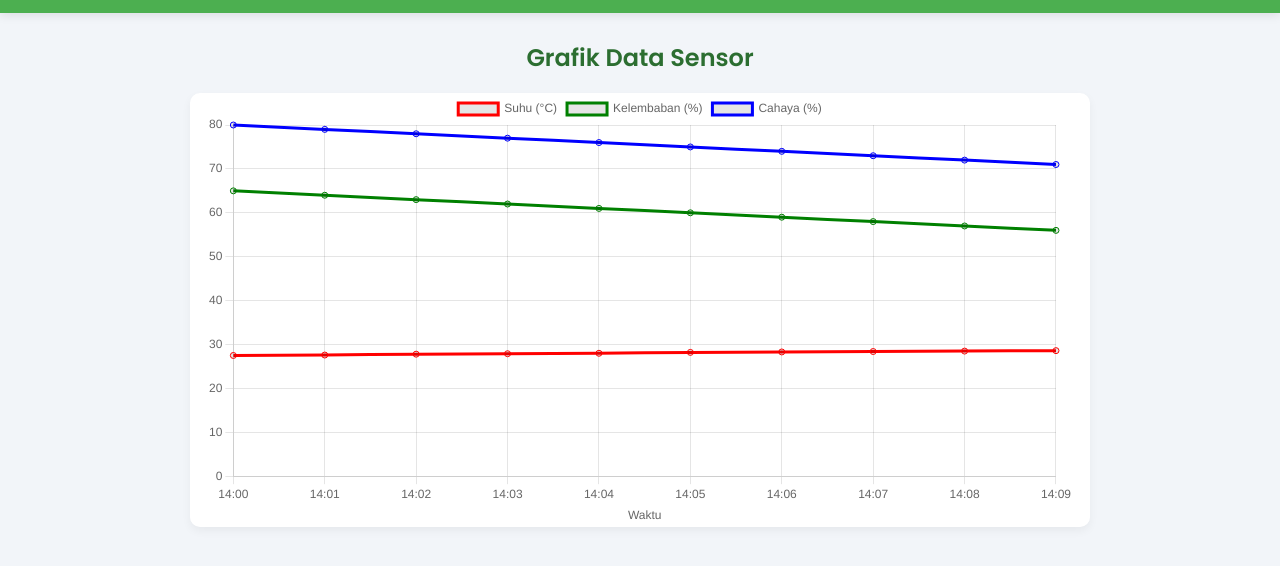
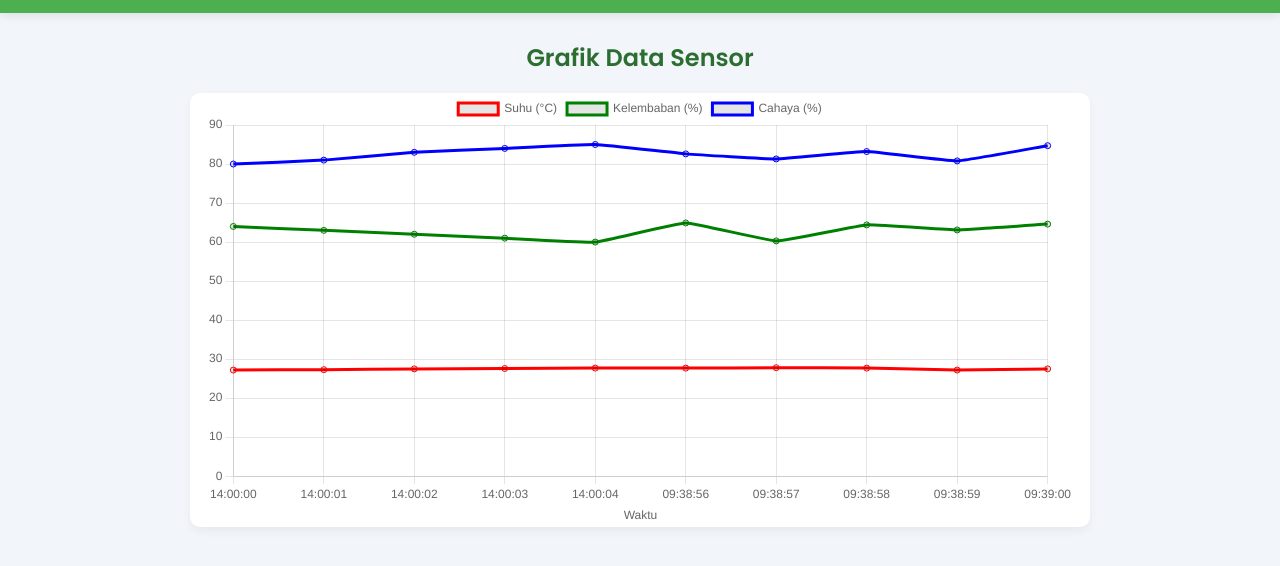
Before and after one commit to syifaalmahdhori/IOT_SEKOLAH, a plain HTML site: page grafik.html in a window 1280 px wide. Shown: the part 64-630 px from the top of the page. Drawn offline with nearby package versions, Linux system fonts and the light colour scheme.

Commit message:
grafik.html

```diff
--- a/grafik.html
+++ b/grafik.html
@@ -21,7 +21,15 @@
   <div class="header-content">
     <img src="logo_ss.png" alt="Logo" class="logo" />
     <div class="title">Realtime Sensor</div>
-    <button class="hamburger" id="hamburger" aria-label="Toggle menu" aria-controls="navLinks" aria-expanded="false">☰</button>
+    <button
+      class="hamburger"
+      id="hamburger"
+      aria-label="Toggle menu"
+      aria-controls="navLinks"
+      aria-expanded="false"
+    >
+      ☰
+    </button>
     <nav class="nav-links" id="navLinks">
       <a href="index.html">Realtime</a>
       <a href="grafik.html" class="active">Grafik</a>
@@ -38,27 +46,32 @@
 </div>
 
 <script>
-  // Data dummy 10 terakhir
-  const dummyData = [
-    { waktu: "14:00", suhu: 27.5, kelembaban: 65, cahaya: 80 },
-    { waktu: "14:01", suhu: 27.6, kelembaban: 64, cahaya: 79 },
-    { waktu: "14:02", suhu: 27.8, kelembaban: 63, cahaya: 78 },
-    { waktu: "14:03", suhu: 27.9, kelembaban: 62, cahaya: 77 },
-    { waktu: "14:04", suhu: 28.0, kelembaban: 61, cahaya: 76 },
-    { waktu: "14:05", suhu: 28.2, kelembaban: 60, cahaya: 75 },
-    { waktu: "14:06", suhu: 28.3, kelembaban: 59, cahaya: 74 },
-    { waktu: "14:07", suhu: 28.4, kelembaban: 58, cahaya: 73 },
-    { waktu: "14:08", suhu: 28.5, kelembaban: 57, cahaya: 72 },
-    { waktu: "14:09", suhu: 28.6, kelembaban: 56, cahaya: 71 }
+// Simulasi data dummy untuk tampilan tanpa PHP
+let dummyData = [
+  { waktu: "14:00:00", suhu: 27.2, kelembaban: 64, cahaya: 80 },
+  { waktu: "14:00:01", suhu: 27.3, kelembaban: 63, cahaya: 81 },
+  { waktu: "14:00:02", suhu: 27.5, kelembaban: 62, cahaya: 83 },
+  { waktu: "14:00:03", suhu: 27.6, kelembaban: 61, cahaya: 84 },
+  { waktu: "14:00:04", suhu: 27.7, kelembaban: 60, cahaya: 85 }
 ];
 
+let chart;
+
+function updateChart() {
   const labels = dummyData.map(d => d.waktu);
   const suhu = dummyData.map(d => d.suhu);
   const kelembaban = dummyData.map(d => d.kelembaban);
   const cahaya = dummyData.map(d => d.cahaya);
 
+  if (chart) {
+    chart.data.labels = labels;
+    chart.data.datasets[0].data = suhu;
+    chart.data.datasets[1].data = kelembaban;
+    chart.data.datasets[2].data = cahaya;
+    chart.update();
+  } else {
     const ctx = document.getElementById('sensorChart').getContext('2d');
-  const chart = new Chart(ctx, {
+    chart = new Chart(ctx, {
       type: 'line',
       data: {
         labels,
@@ -72,24 +85,35 @@
         responsive: true,
         animation: false,
         scales: {
-        x: {
-          title: {
-            display: true,
-            text: 'Waktu'
-          }
-        },
-        y: {
-          beginAtZero: true
-        }
+          x: { title: { display: true, text: 'Waktu' } },
+          y: { beginAtZero: true }
         }
       }
     });
+  }
+}
+
+// Simulasi data bertambah setiap detik
+function simulateRealtime() {
+  const now = new Date();
+  const waktu = now.toTimeString().split(' ')[0];
+  const suhu = (27 + Math.random()).toFixed(1);
+  const kelembaban = (60 + Math.random() * 5).toFixed(1);
+  const cahaya = (80 + Math.random() * 5).toFixed(1);
+
+  dummyData.push({ waktu, suhu: parseFloat(suhu), kelembaban: parseFloat(kelembaban), cahaya: parseFloat(cahaya) });
+  if (dummyData.length > 20) dummyData.shift(); // Max 20 data
+  updateChart();
+}
+
+updateChart();
+setInterval(simulateRealtime, 1000);
 </script>
 
 <script>
-  // Menu hamburger
   const hamburger = document.getElementById('hamburger');
-  const navLinks = document.getElementById('navLinks');
+  const navLinks = document.querySelector('.nav-links');
+
   hamburger.addEventListener('click', () => {
     navLinks.classList.toggle('show');
   });
```
Lines whose indentation alone changed are shown as unchanged.
